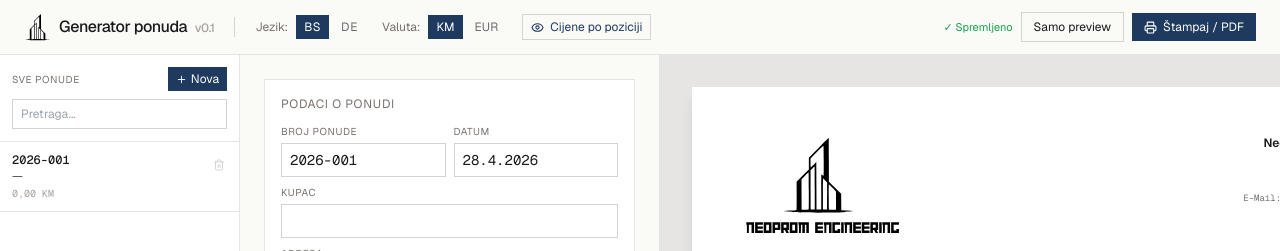
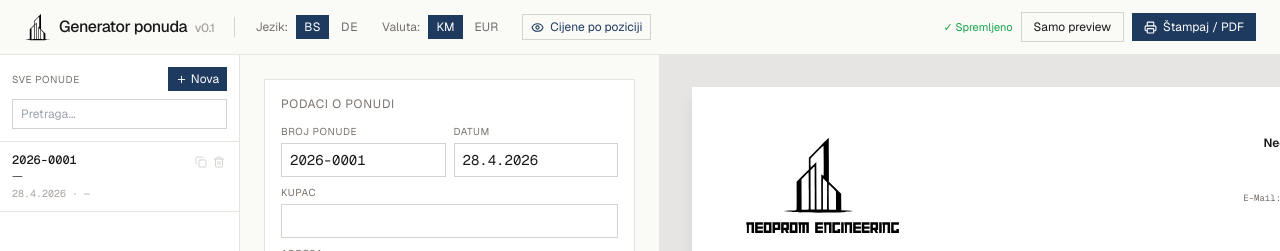
Before and after one commit to sadikovic77/neoprom-app, a React (Vite) app: page / in a window 1280 px wide. Shown: the top 251 px of the page. Built offline with nearby package versions, Linux system fonts and the light colour scheme.

Commit message:
A3 - dupliciranje ponuda i auto broj

```diff
--- a/src/App.jsx
+++ b/src/App.jsx
@@ -659,11 +659,21 @@ function PdfPreview({ doc, lang, currency, showPrices }) {
 const QUOTES_KEY = 'quotes';
 const CURRENT_ID_KEY = 'current-quote-id';
 
-const createEmptyDoc = () => ({
+const nextQuoteNumber = (quotes = []) => {
+  const year = new Date().getFullYear();
+  const prefix = `${year}-`;
+  const max = quotes
+    .filter(q => q.number?.startsWith(prefix))
+    .map(q => parseInt(q.number.slice(prefix.length), 10) || 0)
+    .reduce((a, b) => Math.max(a, b), 0);
+  return `${year}-${String(max + 1).padStart(4, '0')}`;
+};
+
+const createEmptyDoc = (quotes = []) => ({
   id: crypto.randomUUID(),
   createdAt: Date.now(),
   updatedAt: Date.now(),
-  number: `${new Date().getFullYear()}-001`,
+  number: nextQuoteNumber(quotes),
   date: new Date().toLocaleDateString('de-DE'),
   customer: { name: '', address: '' },
   positions: [],
@@ -693,7 +703,7 @@ const loadStorage = () => {
   return { quotes: [doc], currentId: doc.id };
 };
 
-function QuoteListItem({ quote, isActive, onSelect, onDelete }) {
+function QuoteListItem({ quote, isActive, onSelect, onDelete, onDuplicate }) {
   const [confirm, setConfirm] = useState(false);
   const total = quote.positions.reduce((s, p) => s + (p.unitPrice || 0) * (p.quantity || 1), 0);
   return (
@@ -708,7 +718,7 @@ function QuoteListItem({ quote, isActive, onSelect, onDelete }) {
           <div className="text-xs truncate text-stone-600">{quote.customer.name || '—'}</div>
           <div className="text-[10px] text-stone-400 mt-0.5"
             style={{ fontFamily: 'Geist Mono, ui-monospace, monospace' }}>
-            {fmt(total, 'KM')}
+            {quote.date} · {total > 0 ? fmt(total, 'KM') : '—'}
           </div>
         </div>
         <div className="shrink-0 pt-0.5">
@@ -718,10 +728,16 @@ function QuoteListItem({ quote, isActive, onSelect, onDelete }) {
               <button onClick={() => setConfirm(false)} className="text-[10px] text-stone-400 px-1">Ne</button>
             </div>
           ) : (
-            <button onClick={e => { e.stopPropagation(); setConfirm(true); }}
-              className="text-stone-300 hover:text-red-500 p-0.5">
-              <Trash2 size={12} />
-            </button>
+            <div className="flex gap-0.5">
+              <button onClick={e => { e.stopPropagation(); onDuplicate(); }}
+                className="text-stone-300 hover:text-stone-600 p-0.5">
+                <Copy size={12} />
+              </button>
+              <button onClick={e => { e.stopPropagation(); setConfirm(true); }}
+                className="text-stone-300 hover:text-red-500 p-0.5">
+                <Trash2 size={12} />
+              </button>
+            </div>
           )}
         </div>
       </div>
@@ -729,7 +745,7 @@ function QuoteListItem({ quote, isActive, onSelect, onDelete }) {
   );
 }
 
-function QuotesList({ quotes, currentId, onSelect, onNew, onDelete }) {
+function QuotesList({ quotes, currentId, onSelect, onNew, onDelete, onDuplicate }) {
   const [search, setSearch] = useState('');
   const sorted = [...quotes].sort((a, b) => b.updatedAt - a.updatedAt);
   const filtered = sorted.filter(q =>
@@ -756,7 +772,7 @@ function QuotesList({ quotes, currentId, onSelect, onNew, onDelete }) {
         )}
         {filtered.map(q => (
           <QuoteListItem key={q.id} quote={q} isActive={q.id === currentId}
-            onSelect={() => onSelect(q.id)} onDelete={() => onDelete(q.id)} />
+            onSelect={() => onSelect(q.id)} onDelete={() => onDelete(q.id)} onDuplicate={() => onDuplicate(q.id)} />
         ))}
       </div>
     </div>
@@ -825,9 +841,25 @@ export default function App() {
   };
 
   const newQuote = () => {
-    const q = createEmptyDoc();
+    const q = createEmptyDoc(quotes);
     setQuotes(prev => [q, ...prev]);
     setCurrentId(q.id);
+  };
+
+  const duplicateQuote = (id) => {
+    const original = quotes.find(q => q.id === id);
+    if (!original) return;
+    const now = Date.now();
+    const copy = {
+      ...original,
+      id: crypto.randomUUID(),
+      number: nextQuoteNumber(quotes),
+      date: new Date().toLocaleDateString('de-DE'),
+      createdAt: now,
+      updatedAt: now,
+    };
+    setQuotes(prev => [copy, ...prev]);
+    setCurrentId(copy.id);
   };
 
   const selectQuote = (id) => setCurrentId(id);
@@ -917,6 +949,7 @@ export default function App() {
               onSelect={selectQuote}
               onNew={newQuote}
               onDelete={deleteQuote}
+              onDuplicate={duplicateQuote}
             />
           )}
 
```
